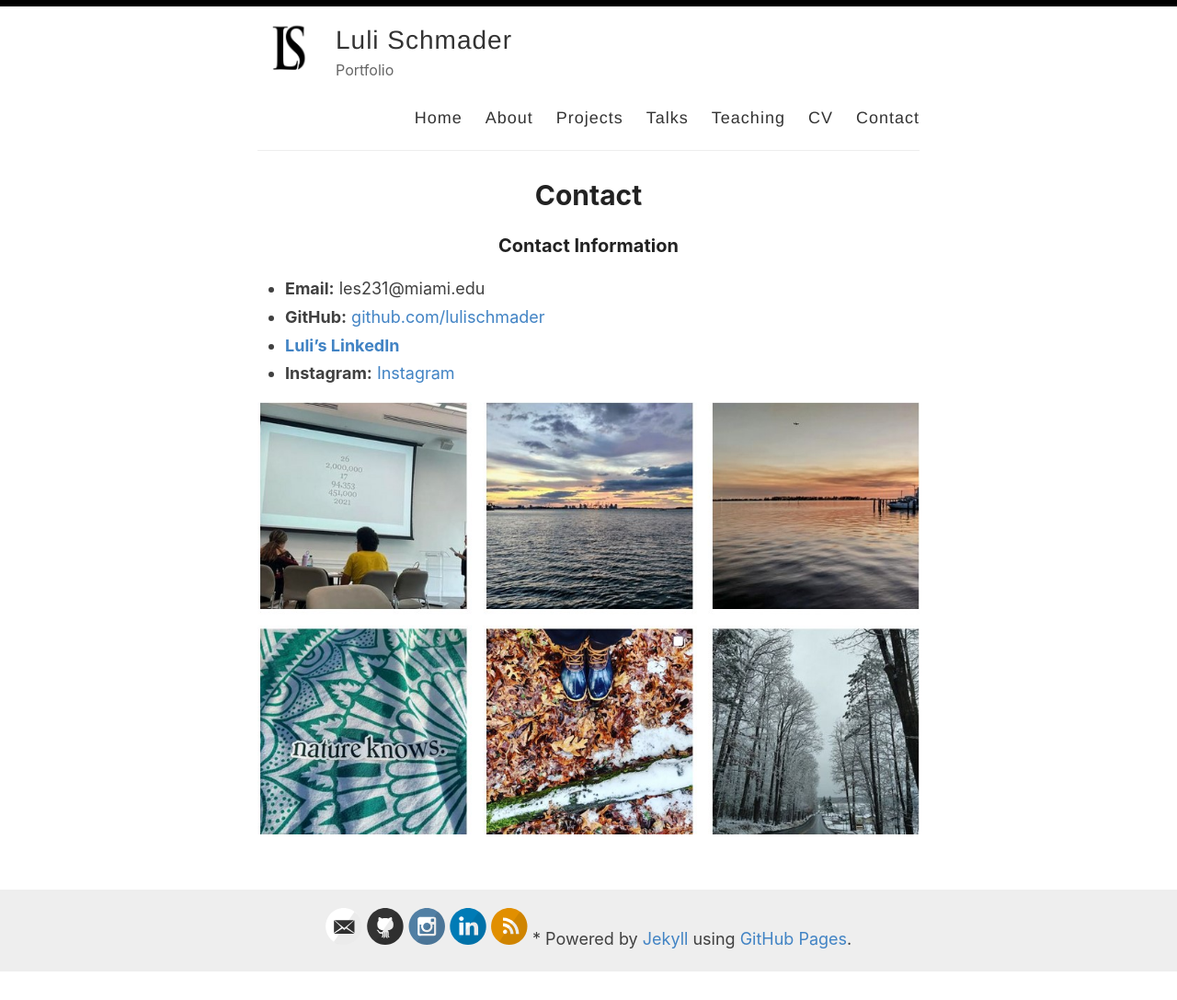
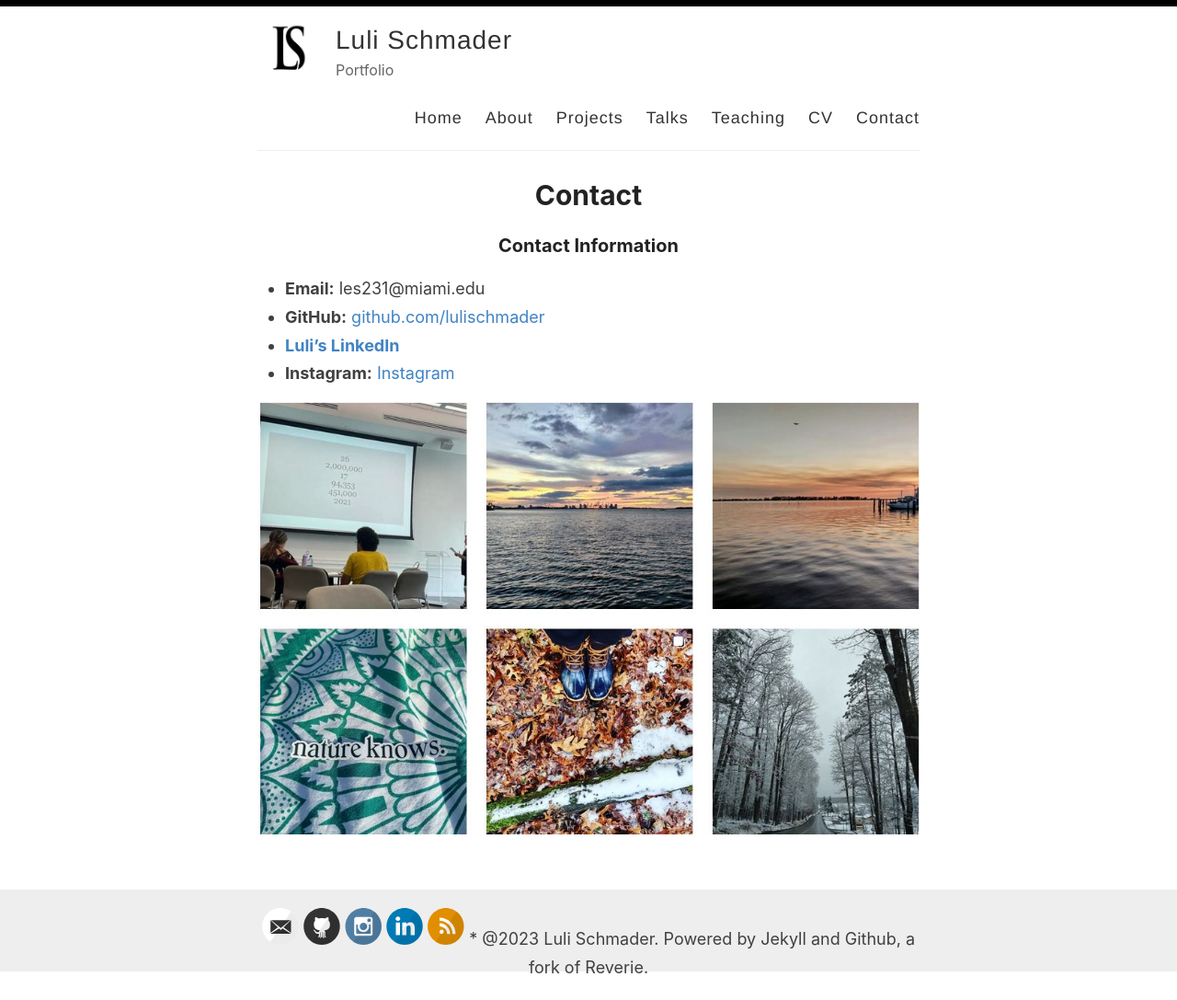
Before and after one commit to lulischmader/lulischmader.github.io, a Jekyll site: the page built from _pages/contact.md, in a window 1280 px wide. Shown: the whole page at 92% size. Built offline with Jekyll 4.4.1, drawn with Linux system fonts in a browser that asks for light colours; before the commit the page ends 1057 px from its top, so only the background shows below that.

Commit message:
Update default.html

```diff
--- a/_layouts/default.html
+++ b/_layouts/default.html
@@ -51,7 +51,7 @@
         <div class="container">
           <footer class="footer">
             {% include svg-icons.html %}
-            <sup>*</sup> Powered by <a href="https://jekyllrb.com/" target="_blank">Jekyll</a> using <a href="https://pages.github.com/" target="_blank">GitHub Pages</a>.
+            <sup>*</sup> @2023 Luli Schmader. Powered by Jekyll and Github, a fork of Reverie.
           </footer>
         </div>
       </div>
```
